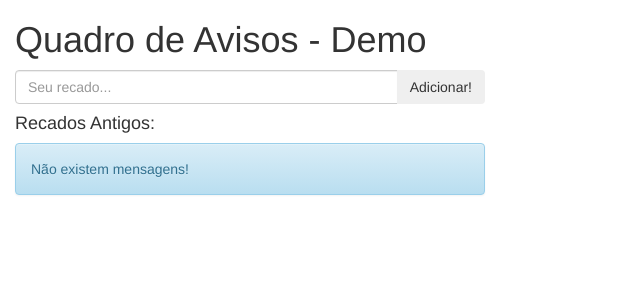
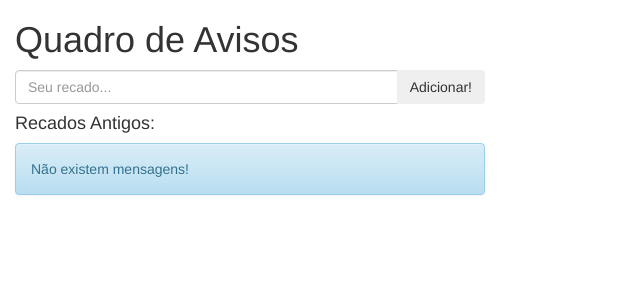
Before and after one commit to redhat-sa-brazil/demo-openshift-python, a Flask app: page / in a window 1280 px wide. Shown: the top 300 px of the page, without its empty margins (0-640 px from the left). Run offline with Flask 2, Linux system fonts and the light colour scheme; data that the repository does not hold is empty; some libraries are stand-ins or nearby versions.

Commit message:
Demo Commit

```diff
--- a/templates/main.jinja
+++ b/templates/main.jinja
@@ -1,6 +1,6 @@
 {% extends "base.jinja" %}
 {% block content %}
-    <h1>Quadro de Avisos - Demo</h1>
+    <h1>Quadro de Avisos</h1>
     {% if motd is iterable %}
         <div class="panel panel-default">
             <div class="panel-heading">
```
